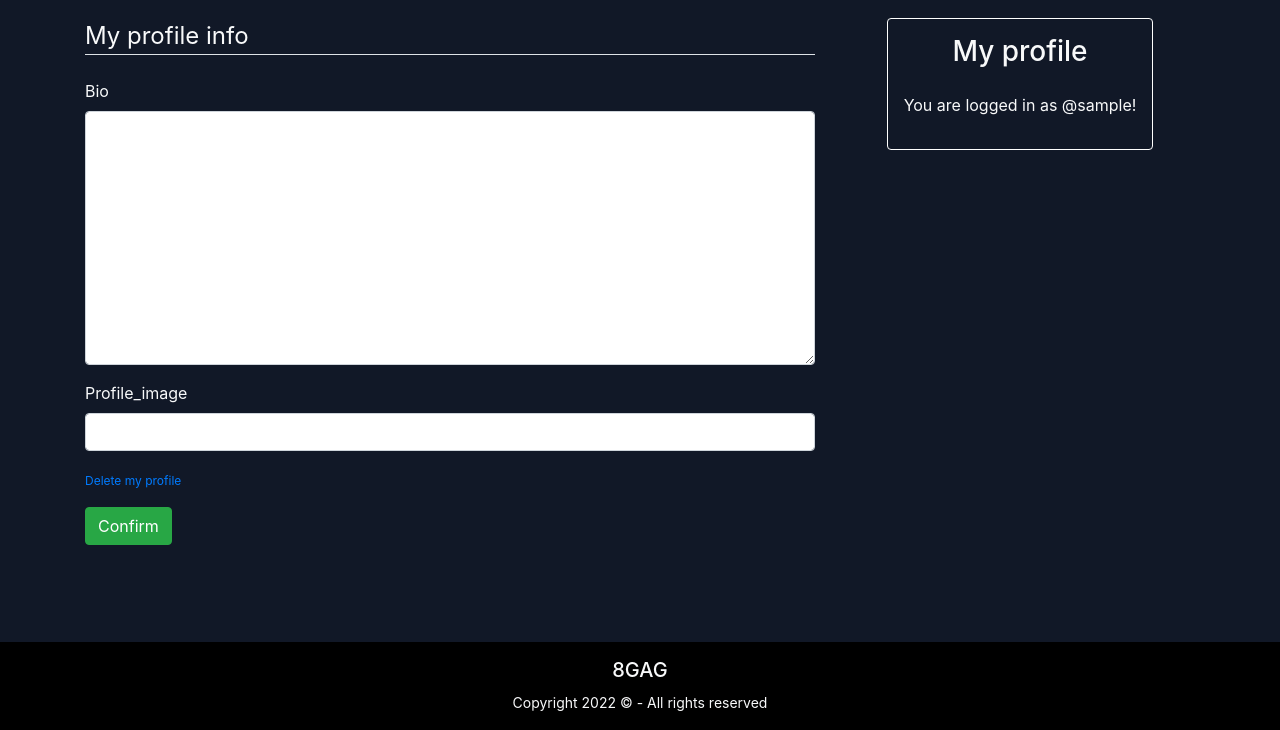
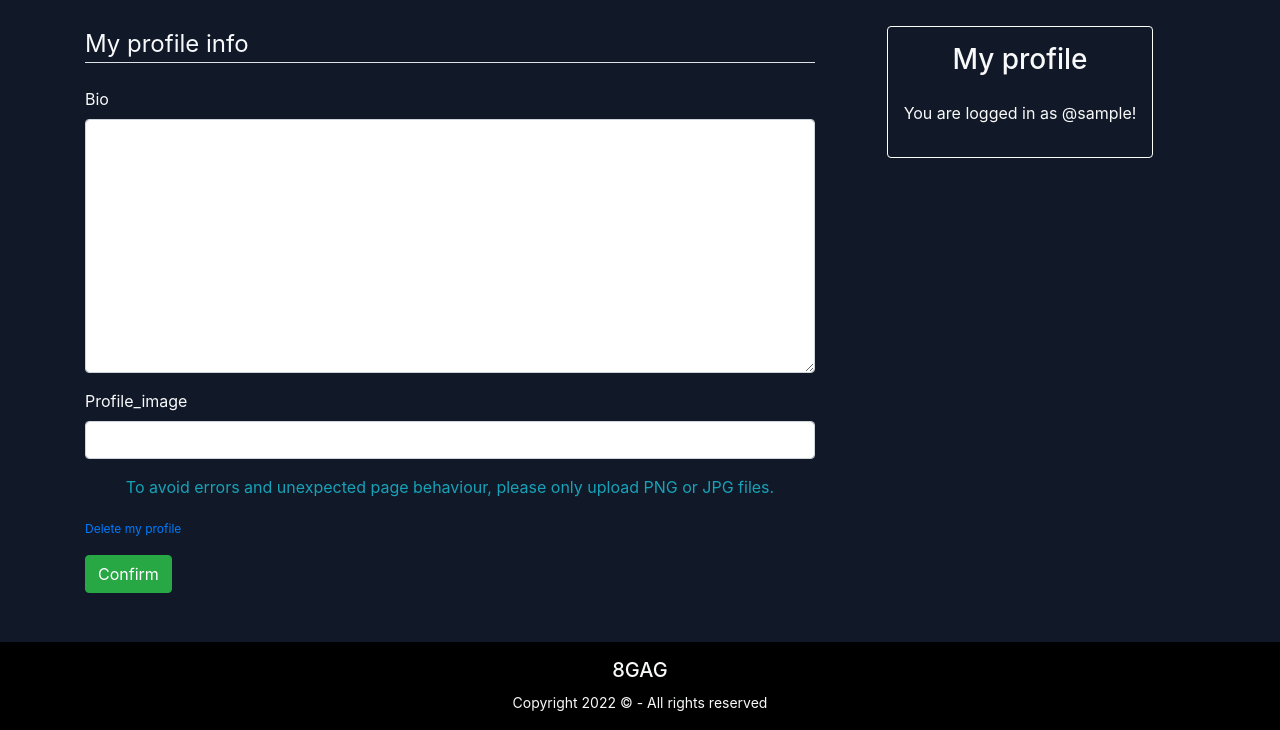
Before and after one commit to TimSchulz1991/msp4-django-8gag, a Django app: page /edit_profile/1/ in a window 1280 px wide. Shown: the part 70-800 px from the top of the page. Run offline with Django 3.2, Linux system fonts and the light colour scheme; the visitor is signed in with stand-in values (Sample User, id 1); data comes from the database, SQL or seed files in the repository; some libraries are stand-ins or nearby versions.

Commit message:
New solution for going back to the right position in the feed with post-ids and avoid errors when uploading non-image-files

```diff
--- a/my8gag/templates/my8gag/edit_profile.html
+++ b/my8gag/templates/my8gag/edit_profile.html
@@ -9,6 +9,7 @@
             <fieldset class="form-group">
                 <legend class="border-bottom mb-4 ">My profile info</legend>
                 {{ form|crispy }}
+                <p class="mt-3 text-center text-info">To avoid errors and unexpected page behaviour, please only upload PNG or JPG files.</p>
                 <a href="{% url 'user_delete' request.user.id %}" class="delete-link mt-2 text-decoration-none">Delete my profile</a>
             </fieldset>
             <div class="form-group">
--- a/my8gag/templates/my8gag/feed.html
+++ b/my8gag/templates/my8gag/feed.html
@@ -31,7 +31,7 @@
     <div class="col-md-9 col-lg-6">
         {% if posts %}
         {% for post in posts %}
-        <div class="card card-feed p-2">
+        <div class="card card-feed p-2" id="{{post.id}}">
             <div class="inline">
                 {% if post.author.profile.profile_image.url != None %}
                 <img class="rounded-circle feed-img mr-2" src="{{post.author.profile.profile_image.url}}"
--- a/my8gag/templates/my8gag/post_view.html
+++ b/my8gag/templates/my8gag/post_view.html
@@ -7,7 +7,7 @@
     <!-- Post section -->
     <div class="col-lg-9">
         <div class="mb-2">
-            <button onclick="history.back()" class="btn btn-info btn-profile"><i class="fa-solid fa-angle-left"></i></button>
+            <a href="{% url 'home' %}#{{post.id}}"><button class="btn btn-info btn-profile"><i class="fa-solid fa-angle-left"></i></button></a>
         </div>
         <!-- Meme section -->
         <div class="card card-feed p-2">
--- a/my8gag/views.py
+++ b/my8gag/views.py
@@ -85,8 +85,12 @@ def createPost(request):
         if form.is_valid():
             post = form.save(commit=False)
             post.author = request.user
-            post.save()
-            return redirect('home')
+            try:
+                post.save()
+                return redirect('home')
+            except:
+                messages.error(
+                    request, "Make sure to upload an image file (PNG/JPG)!")
 
     context = {'form': form}
     return render(request, 'my8gag/post_form.html', context)
@@ -130,7 +134,7 @@ def deleteUser(request, pk):
 def deleteComment(request, pk):
     comment = Comment.objects.get(id=pk)
     post_id = request.GET.get('post_id')
-    # receiving the post_id from line 87 in post_view.html
+    # receiving the post_id from line 8 in post_view.html
 
     if request.user != comment.author:
         return redirect('home')
@@ -157,8 +161,12 @@ def editProfile(request, pk):
         form = ProfileForm(request.POST, request.FILES, instance=profile)
 
         if form.is_valid():
-            form.save()
-            return redirect('home')
+            try:
+                form.save()
+                return redirect('home')
+            except:
+                messages.error(
+                    request, "Make sure to upload an image file (PNG/JPG)!")
 
     context = {'profile': profile, 'form': form}
     return render(request, 'my8gag/edit_profile.html', context)
--- a/static/js/script.js
+++ b/static/js/script.js
@@ -1,4 +1,4 @@
-console.log("Hello World")
+
 
 // Close the bootstrap alert
 
--- a/templates/base.html
+++ b/templates/base.html
@@ -73,7 +73,7 @@
             </div>
         </nav>
     </header>
-    <div class="container my-3">
+    <div class="container my-3 pt-5">
         <div class="row">
             <div class="col-md-8 offset-md-2">
                 {% for message in messages %}
@@ -85,7 +85,7 @@
             </div>
         </div>
     </div>
-    <main role="main" class="container pt-5 my-2">
+    <main role="main" class="container pt-2 my-2">
         <div class="row">
             <div class="col">
                 {% block content %}{% endblock %}
```
